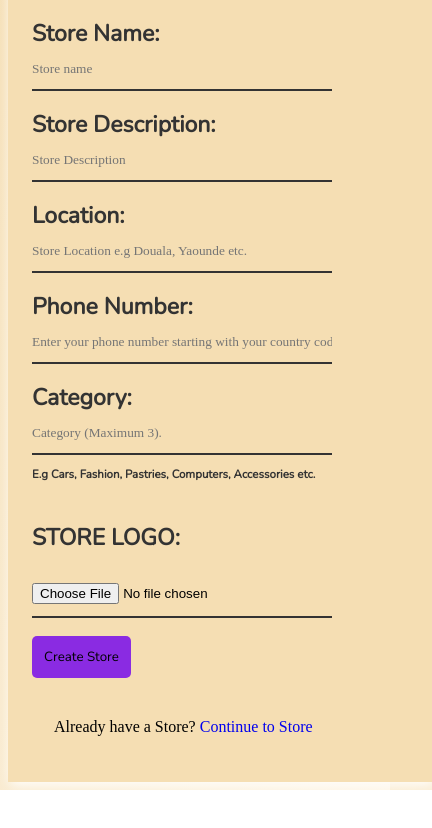
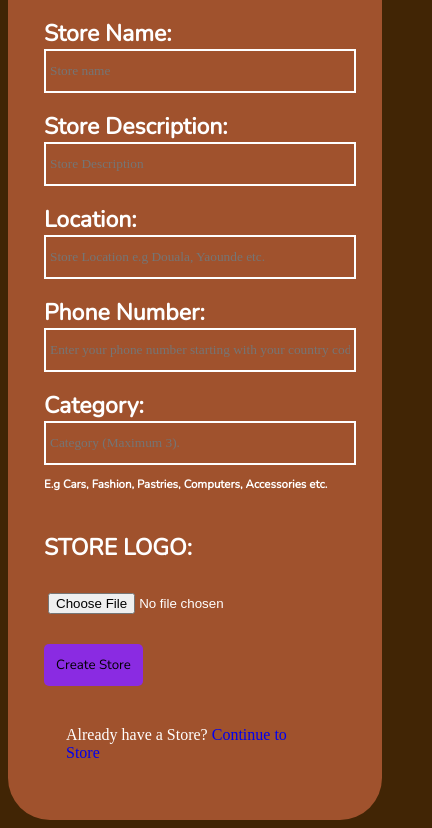
Before and after one commit to tifukelison/glistron, a website: page create_store.html in a window 390 px wide. Shown: the part 100-928 px from the top of the page, 432 px wide, since content can reach past the window. Before the commit the page ends 890 px from the top, so only its background shows below. Drawn offline with nearby package versions, Linux system fonts and the light colour scheme; no server answers.

Commit message:
edited some files

```diff
--- a/assets/css/create_store.css
+++ b/assets/css/create_store.css
@@ -2,24 +2,24 @@
 
 .container {
    margin: auto;
-   z-index: ;
-   width: 400px;
+   border-radius: 42px;
    padding: 12px;
-   box-shadow: 2px 3px 12px white;
-    background-color: wheat;
+   color:white;
+   /* box-shadow: inset 2px 3px 12px white; */
+    /* background-color: rgb(97, 47, 24); */
 }
 form {
     padding: 12px;
 }
 label {
+    color: white;
 	display:block;
 	font-size: 23px;
     font-family: 'Nunito', sans-serif;
 	font-weight: bolder;
 }
-
 input[placeholder]{
-	color: #333;
+	color: white;
 	font-family: Ubuntu;
 
 }
@@ -40,7 +40,7 @@ h1 {
 
 
     font-family: 'Nunito', sans-serif;
-    color: #333333;
+    color:white;
 }
 .alt {
     padding: 22px;
@@ -49,24 +49,29 @@ h1 {
 a {
     text-decoration: none;
 }
+input[type=file]{
+    border: none;
+}
 input {
 
-    border: none;
+    border: 2px solid white;
+    /* border-radius:12px; */
     width: 300px;
     outline: none;
-    border-bottom: 2px solid #333333;
-    padding: 12px 0px;
+    /* border-bottom: 2px solid white; */
+    padding: 12px 4px;
   background: transparent;
 }
 body {
 
-    background: linear-gradient(120deg, wheat, oldlace);;
+    background:rgb(65, 37, 5)
+    /* background: linear-gradient(120deg, rgb(71, 36, 7), rgb(97, 67, 12));; */
 }
+/*
+label {
+    color: #;
 
-label {
-    color: #333333;
-
-}
+} */
 span {
     font-size: 50%;
 }
@@ -90,3 +95,19 @@ span {
    font-family: 'Nunito', sans-serif;
    box-shadow: 0 0 12px 2px brown;
 }
+form {
+    display: flex;
+    /* background: sienna; */
+    margin: 12px;
+    /* flex-direction: column; */
+    justify-content: space-around;
+}
+.container {
+    background: sienna;
+
+}
+@media screen and (max-width: 800px){
+    form {
+        display: block;
+    }
+}
--- a/assets/css/page-not-found.css
+++ b/assets/css/page-not-found.css
@@ -56,3 +56,13 @@ bottom: -180px;
 .goHome a:active {
 background-color: aliceblue;
 }
+@media screen and (max-width: 600px) {
+	.body {
+		display: block;
+		margin: auto;
+		text-align:center;
+	}
+	body {
+		text-align: center;
+	}
+}
```
